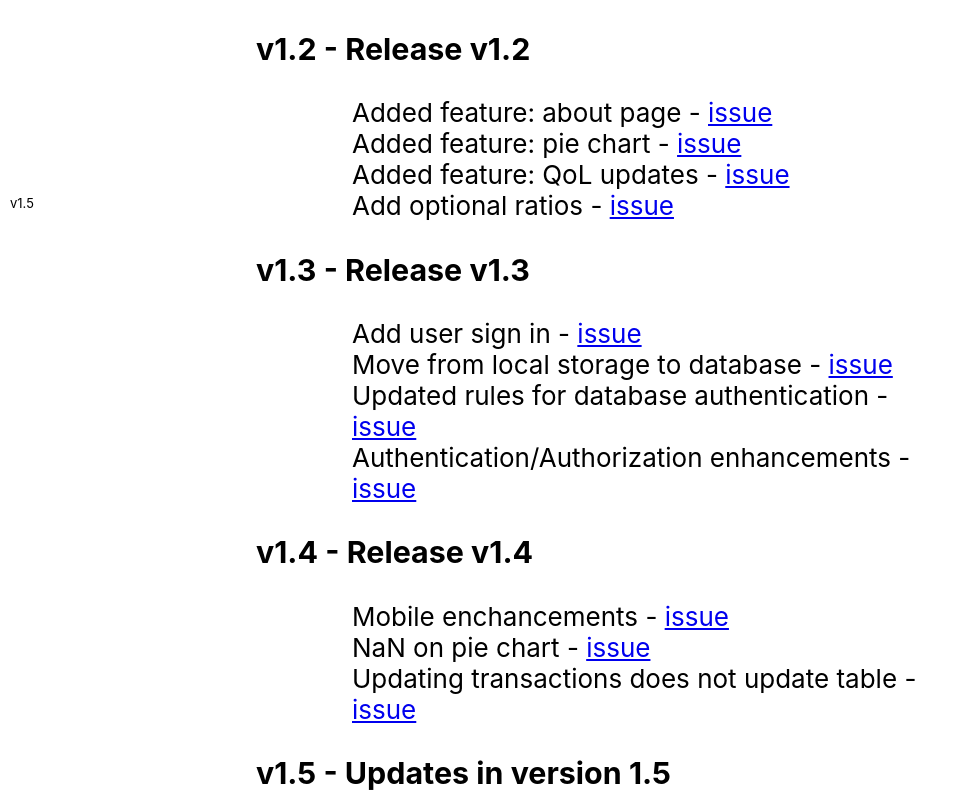
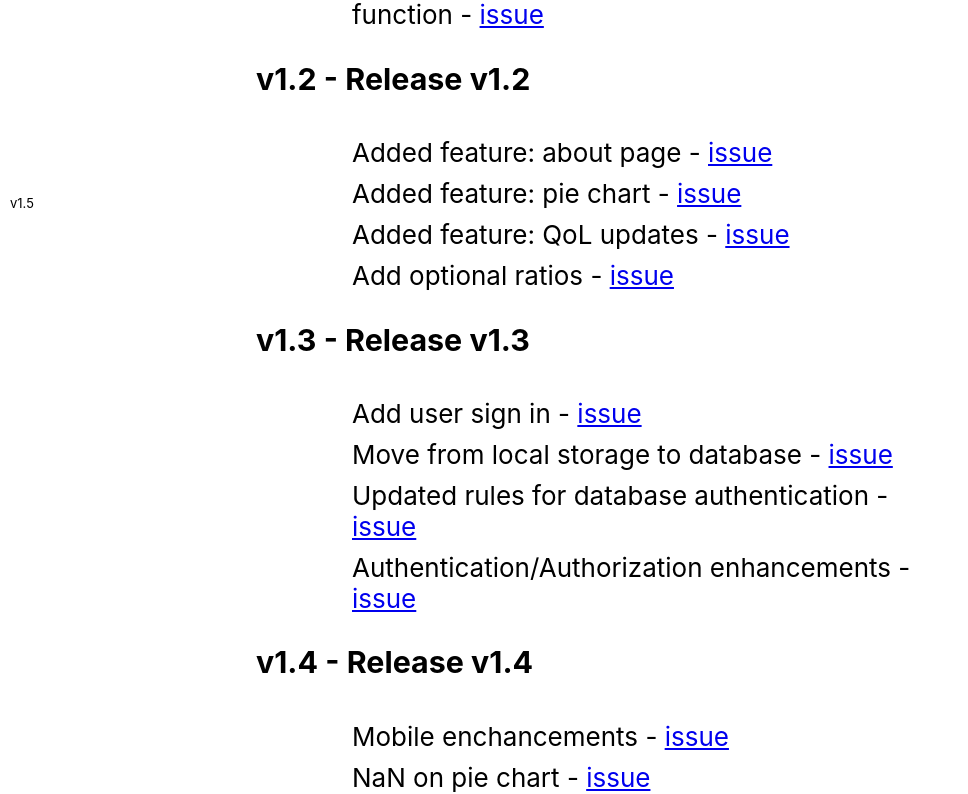
Before and after one commit to jxm8022/Net_Budget, a React (Create React App) app in the folder net_budget/: page /version in a window 1280 px wide. Shown: the part 589-1383 px from the top of the page, without its empty margins (0-968 px from the left). Built offline with nearby package versions, Linux system fonts and the light colour scheme.

Commit message:
Minor changes to styling and naming

```diff
--- a/net_budget/src/App.css
+++ b/net_budget/src/App.css
@@ -33,6 +33,7 @@
 .version-info {
   width: 75%;
   margin: auto;
+  padding: 10px 0 0 0;
 }
 
 @media (prefers-color-scheme: dark) {
--- a/net_budget/src/assets/versionHistory.js
+++ b/net_budget/src/assets/versionHistory.js
@@ -121,7 +121,7 @@ const versionHistory = [
     {
         id: 5,
         version: 1.5,
-        title: 'Updates in version 1.5',
+        title: 'Release v1.5',
         info: [
             {
                 id: 0,
--- a/net_budget/src/components/Analytics/AnalyticsOverview/AnalyticsOverview.css
+++ b/net_budget/src/components/Analytics/AnalyticsOverview/AnalyticsOverview.css
@@ -13,7 +13,7 @@
     vertical-align: top;
     display: inline-block;
     text-align: center;
-    width: 30%;
+    width: 35%;
     padding: 0px 5px;
 }
 
@@ -26,3 +26,13 @@
     margin: 10px 0px;
     font-size: 1em;
 }
+
+/* tablets */
+@media only screen and (min-width: 600px) {}
+
+/* desktop */
+@media only screen and (min-width: 900px) {
+    .analyticsOverview li {
+        width: 25%;
+    }
+}
--- a/net_budget/src/components/Analytics/AnalyticsOverview/AnalyticsOverview.js
+++ b/net_budget/src/components/Analytics/AnalyticsOverview/AnalyticsOverview.js
@@ -2,7 +2,7 @@ import { useSelector } from "react-redux";
 import "./AnalyticsOverview.css";
 
 const AnalyticsOverview = () => {
-    const {mostVisited, lifetimeEarnings} = useSelector(state => state.transaction);
+    const { mostVisited, lifetimeEarnings } = useSelector(state => state.transaction);
 
     const textClass = (amount) => amount < 0 ? 'negative' : '';
 
@@ -13,7 +13,7 @@ const AnalyticsOverview = () => {
                 <p>{mostVisited}</p>
             </li>
             <li>
-                <h4>Lifetime Earnings</h4>
+                <h4>Lifetime Net</h4>
                 <p className={textClass(lifetimeEarnings)}>{lifetimeEarnings.toFixed(2)}</p>
             </li>
         </ul >
--- a/net_budget/src/pages/Version.js
+++ b/net_budget/src/pages/Version.js
@@ -7,7 +7,7 @@ const Version = () => {
             <h1>Version History</h1>
             {versionHistory.map((version) => <div className="version-body" key={version.id}>
                 <h3 className="version-title">v{version.version} - {version.title}</h3>
-                {version.info.map((info) => <p className="version-info">{info.title} - <a rel='noreferrer noopener' href={info.link} target='_blank'>issue</a></p>)}
+                {version.info.map((info) => <p key={info.id} className="version-info">{info.title} - <a rel='noreferrer noopener' href={info.link} target='_blank'>issue</a></p>)}
             </div>)}
         </Template>
     );
```
